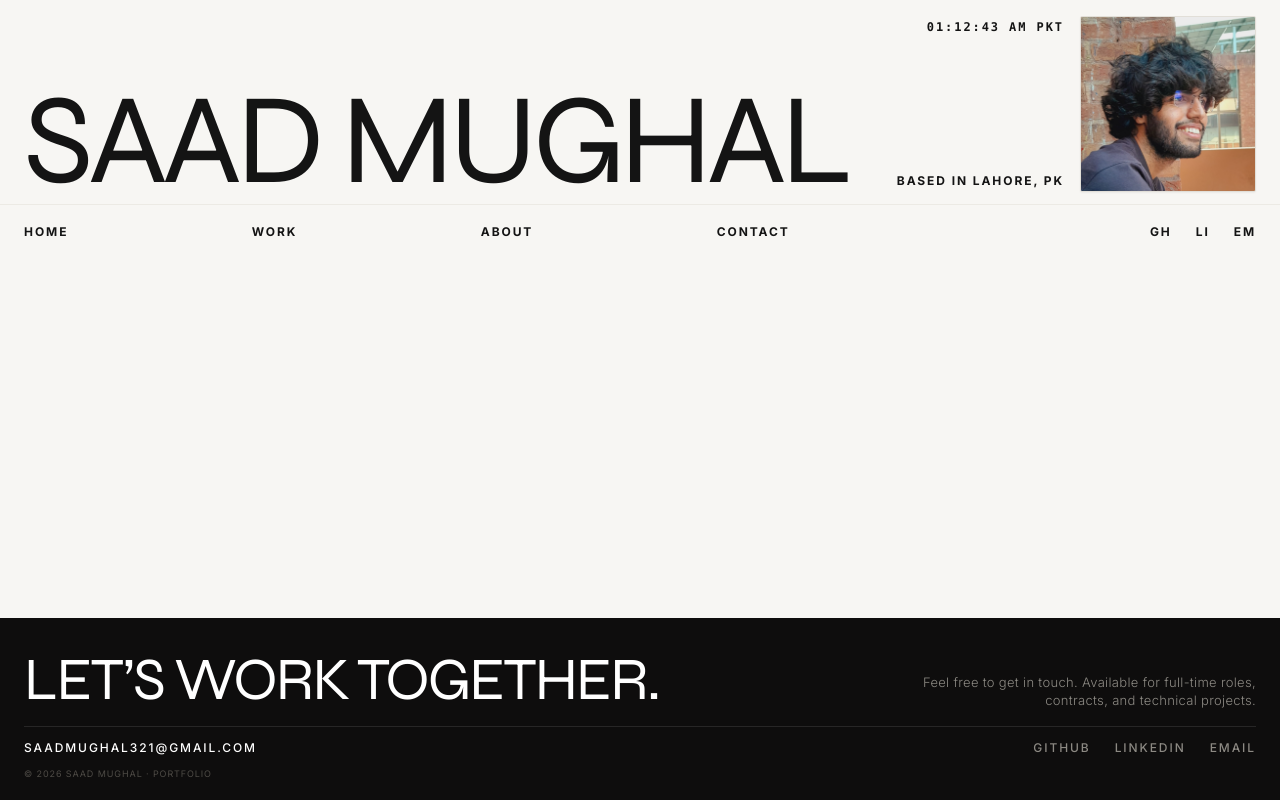
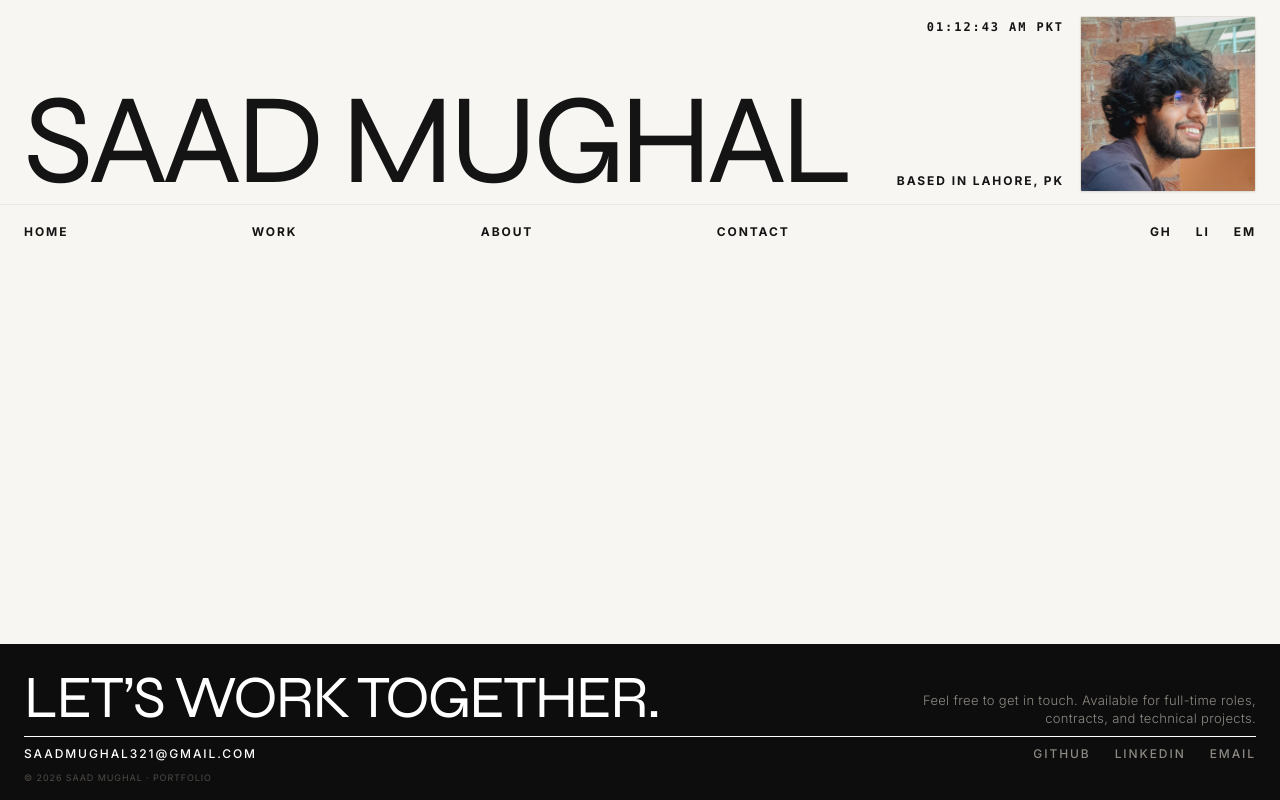
Before and after one commit to sedmugen/portfolio, a Next.js app: page / in a window 1280 px wide. Built offline with nearby package versions, Linux system fonts and the light colour scheme.

Commit message:
feat(ui): make footer divider solid white and reduce all margins

```diff
--- a/components/footer.tsx
+++ b/components/footer.tsx
@@ -5,9 +5,9 @@ export function Footer() {
 
   return (
     <footer className="w-full bg-[#0E0D0D] text-[#F7F6F3] mt-auto">
-      <div className="w-full px-2 sm:px-4 md:px-6 pt-5 sm:pt-7 md:pt-8 pb-4 sm:pb-5">
-        {/* CTA Headline & Description: Responsive layout */}
-        <div className="flex flex-col lg:flex-row lg:items-end justify-between gap-2.5 sm:gap-4 pb-3 sm:pb-4">
+      <div className="w-full px-2 sm:px-4 md:px-6 pt-4 sm:pt-6 pb-3 sm:pb-4">
+        {/* CTA Headline & Description */}
+        <div className="flex flex-col lg:flex-row lg:items-end justify-between gap-2 sm:gap-3 pb-1.5 sm:pb-2">
           <Link href="/contact" className="inline-block select-none">
             <h2 className="font-display text-2xl xs:text-3xl sm:text-4xl md:text-5xl lg:text-6xl font-normal uppercase tracking-[-0.03em] leading-[0.88] text-white hover:opacity-85 transition-opacity duration-200">
               LET’S WORK TOGETHER.
@@ -19,8 +19,8 @@ export function Footer() {
           </p>
         </div>
 
-        {/* Horizontal Divider & Action Bar */}
-        <div className="w-full border-t border-white/10 pt-2.5 sm:pt-3 flex flex-col sm:flex-row items-start sm:items-center justify-between gap-2 sm:gap-4 text-[10px] xs:text-[11px] sm:text-xs font-medium tracking-[0.14em] sm:tracking-[0.16em] uppercase text-[#8C8983]">
+        {/* Solid White Horizontal Divider with Reduced Margins */}
+        <div className="w-full border-t border-white pt-1.5 sm:pt-2 flex flex-col sm:flex-row items-start sm:items-center justify-between gap-1.5 sm:gap-3 text-[10px] xs:text-[11px] sm:text-xs font-medium tracking-[0.14em] sm:tracking-[0.16em] uppercase text-[#8C8983]">
           {/* Contact Details */}
           <div className="flex flex-wrap items-center gap-3 sm:gap-6 md:gap-8">
             <a
@@ -64,7 +64,7 @@ export function Footer() {
         </div>
 
         {/* Small Bottom Copyright */}
-        <div className="pt-2 sm:pt-2.5 text-[9px] xs:text-[10px] tracking-widest text-[#4E4B46] uppercase">
+        <div className="pt-1.5 sm:pt-2 text-[9px] xs:text-[10px] tracking-widest text-[#4E4B46] uppercase">
           © {currentYear} Saad Mughal · Portfolio
         </div>
       </div>
```
